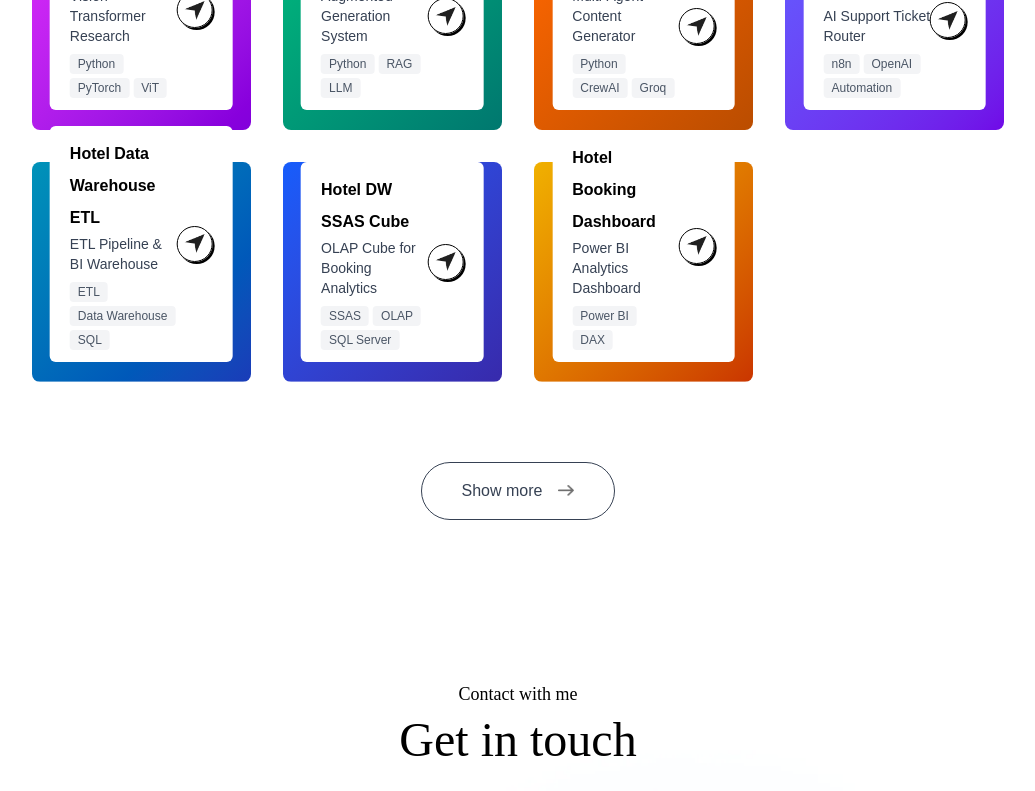
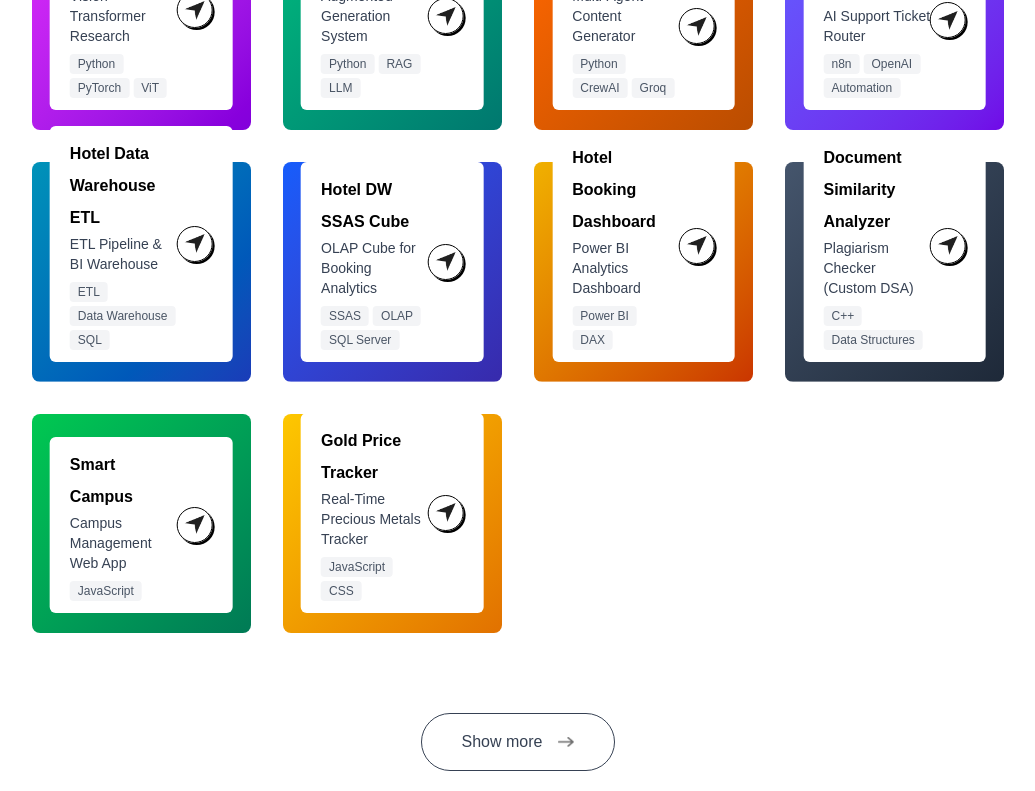
Before and after one commit to Dippy2003/NextJsPortfolio, a Next.js app: page / in a window 1280 px wide. Shown: the part 3880-4671 px from the top of the page, without its empty margins (122-1157 px from the left). Built offline with nearby package versions, Linux system fonts and the light colour scheme; a web font is replaced by a local one.

Commit message:
Add remaining recent projects to work data
Document Similarity Analyzer (C++ plagiarism checker), Smart Campus
management app, and the real-time gold price tracker.

```diff
--- a/assets/assets.js
+++ b/assets/assets.js
@@ -212,6 +212,30 @@ export const getWorkData = () => [
         link: 'https://github.com/Dippy2003/Hotel-booking-analytics-dashboard-POWER-BI',
         technologies: ['Power BI', 'DAX'],
     },
+    {
+        title: 'Document Similarity Analyzer',
+        description: 'Plagiarism Checker (Custom DSA)',
+        gradient: 'from-slate-600 to-gray-800',
+        emoji: '📄',
+        link: 'https://github.com/Dippy2003/Document-Similarity-Analyzer',
+        technologies: ['C++', 'Data Structures'],
+    },
+    {
+        title: 'Smart Campus',
+        description: 'Campus Management Web App',
+        gradient: 'from-green-500 to-emerald-700',
+        emoji: '🏫',
+        link: 'https://github.com/Dippy2003/Smart_campus',
+        technologies: ['JavaScript'],
+    },
+    {
+        title: 'Gold Price Tracker',
+        description: 'Real-Time Precious Metals Tracker',
+        gradient: 'from-yellow-400 to-amber-600',
+        emoji: '🪙',
+        link: 'https://github.com/Dippy2003/Gold-price-tracker',
+        technologies: ['JavaScript', 'CSS'],
+    },
 ]
 
 export const serviceData = [
```
